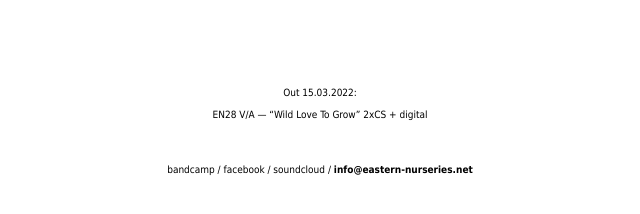
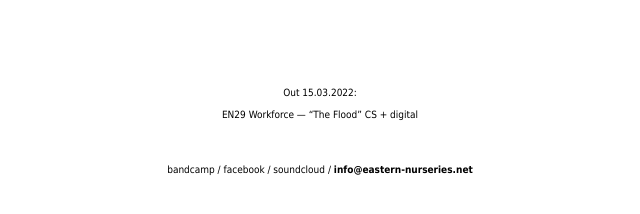
Before and after one commit to aftertheangels69/eastern-nurseries.net, a Jekyll site: the page built from index.md, in a window 1280 px wide. Shown: the part 187-401 px from the top of the page, without its empty margins (320-960 px from the left). Built offline with Jekyll 4.4.1, drawn with Linux system fonts in a browser that asks for light colours; our own code applies the rules of GitHub Pages for plain Markdown files.

Commit message:
Update default.html

```diff
--- a/_layouts/default.html
+++ b/_layouts/default.html
@@ -32,7 +32,7 @@
 Out 15.03.2022:
 <br>
 <br>
-EN28 V/A — “Wild Love To Grow” 2xCS + digital <br />
+EN29 Workforce — “The Flood” CS + digital <br/>
 <br>
 <br>
 <br>
```
